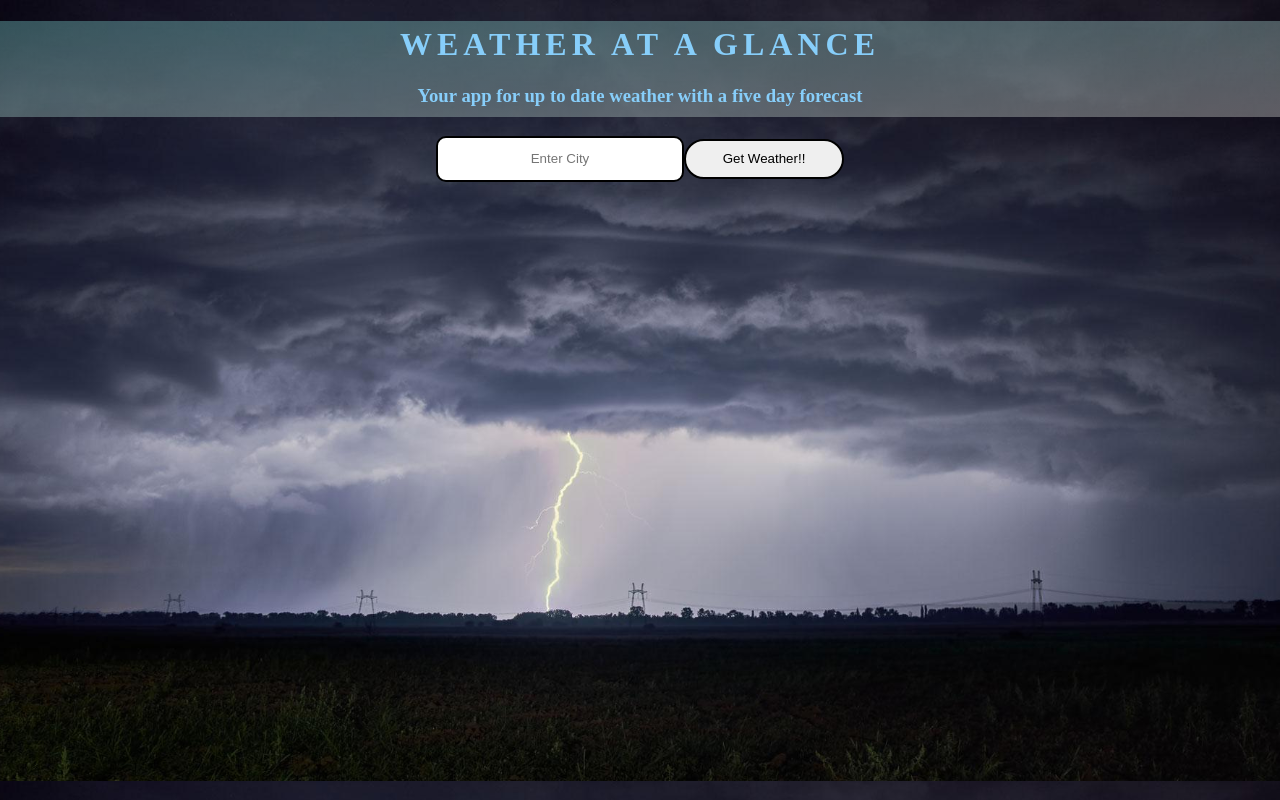
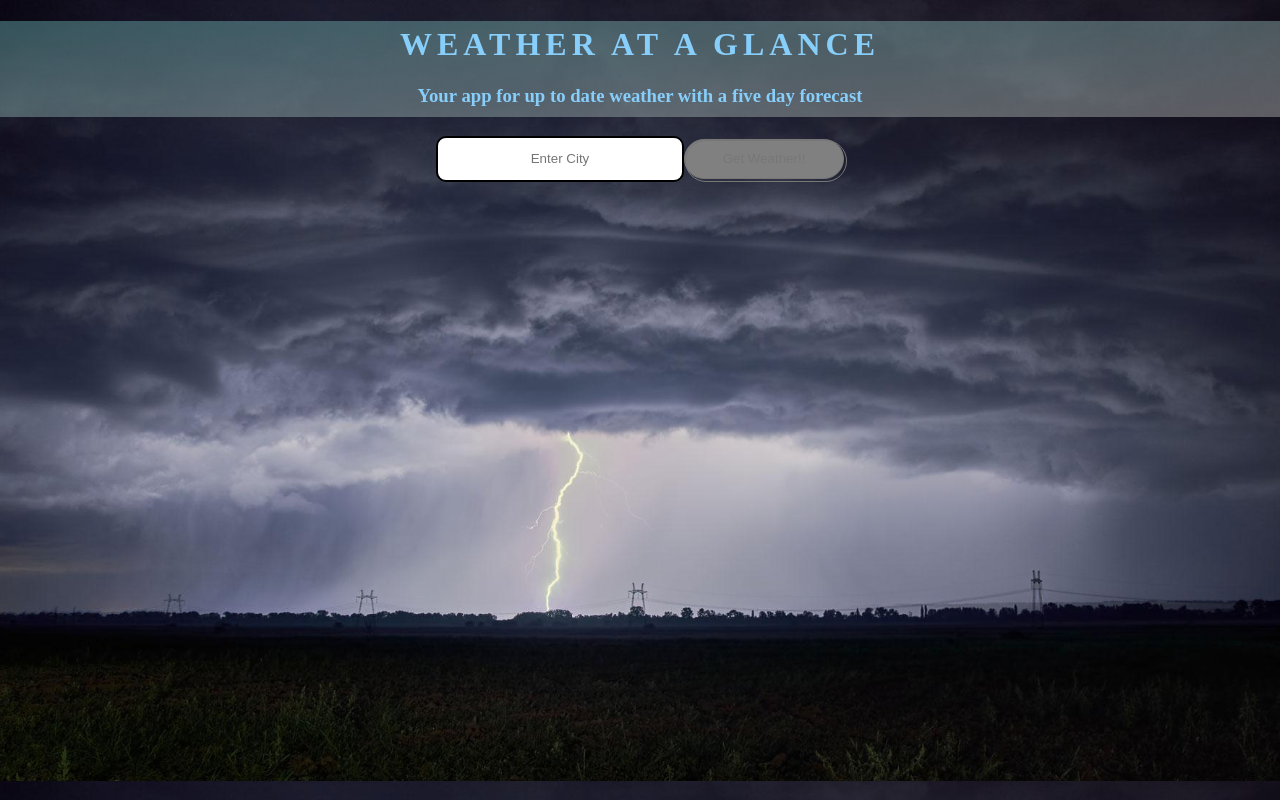
Before and after one commit to bradfan/weather-react-app, a React (Create React App) app: page / in a window 1280 px wide. Built offline with nearby package versions, Linux system fonts and the light colour scheme.

Commit message:
button fade out css

```diff
--- a/src/index.css
+++ b/src/index.css
@@ -40,21 +40,61 @@ body {
 .input-box {
   text-align: center;
 }
-input {
+.input-window {
   width: 30vh;
   height: 5vh;
   border: 2px solid;
   border-radius: 10px;
   text-align: center;
 }
-input:focus {
+.input-window:focus {
   background-color: lightblue;
-
 }
 
 .btn {
+  display: inline-block;
   width: 20vh;
   height: 5vh;
-  border: 2px solid;
-  border-radius: 20px;
+  border: 1px solid;
+  border-radius: 100px;
+  position: relative;
 }
+.btn:link,
+.btn:visited {
+  padding: 15px 40px;
+  display: inline-block;
+  border-radius: 100px;
+  transition: all 0.2s;
+
+}
+.btn:hover {
+  transform: translateY(-3px);
+  box-shadow: 0 10px 20px rgba(0, 0, 0);
+}
+
+.btn:active {
+  transform: translateY(-1px);
+  box-shadow: 0 5px 10px rgba(0, 0, 0);
+}
+
+.btn::after {
+  content: "";
+  display: inline-block;
+  width: 20vh;
+  height: 5vh;
+  border: .5px solid;
+  border-radius: 100px;
+  position: absolute;
+  top: 0;
+  left: 0;
+  z-index: 0;
+  transition: all .4s;
+}
+.btn-white {
+  background-color: grey;
+  color: #777;
+}
+.btn:hover::after {
+  transform: scaleX(1.6) scale(1.6);
+  opacity: 80;
+}
--- a/src/pages/Dashboard.js
+++ b/src/pages/Dashboard.js
@@ -6,12 +6,12 @@ function Dashboard() {
     <div>
       <div class="input-box">
         <input
-          class="input-window"
+          className="input-window"
           //   value={city}
           //   onChange={handleInputChange}
           name="text"
-          className="form-control me-2"
-        //   type="text"
+
+          type="text"
           placeholder="Enter City"
           aria-label="Search"
         />
```
